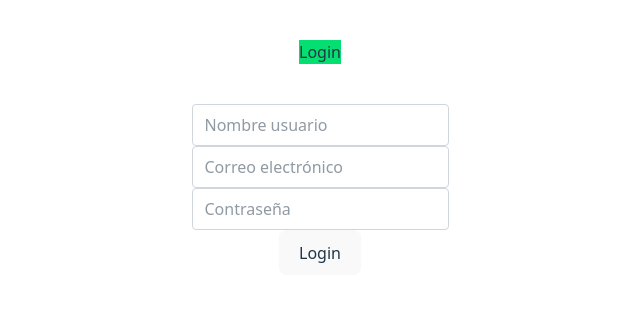
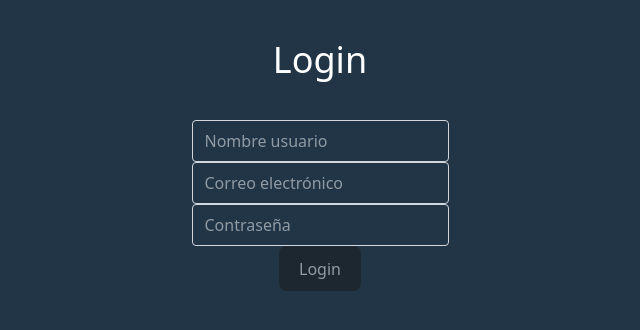
Before and after one commit to FJQuemada/TFG-Autoescuela, a React (Vite) app in the folder frontend/drivehub/: page /login in a window 1280 px wide. Shown: the top 330 px of the page, without its empty margins (320-960 px from the left). Built offline with nearby package versions, Linux system fonts and the light colour scheme.

Commit message:
no message

```diff
--- a/frontend/drivehub/src/index.css
+++ b/frontend/drivehub/src/index.css
@@ -51,13 +51,10 @@ button:focus-visible {
 
 @media (prefers-color-scheme: light) {
   :root {
-    color: #213547;
-    background-color: #ffffff;
+    color: #ffffff;
+    background-color: #213547;
   }
   a:hover {
     color: #747bff;
   }
-  button {
-    background-color: #f9f9f9;
-  }
 }
--- a/frontend/drivehub/src/pages/Login.jsx
+++ b/frontend/drivehub/src/pages/Login.jsx
@@ -32,12 +32,19 @@ const Login = () => {
 
     return (
         <div className="flex flex-col items-center ">
-            <h1 className="bg-green-400 mt-10">Login</h1>
-            <form action="" className="flex flex-col items-center mt-10" onSubmit={(e) => handleSumbit(e)}>
-                <input type="text" placeholder="Nombre usuario" value={usuario} onChange={(e) => setUsuario(e.target.value)} className="border border-gray-300 rounded px-3 py-2" />
-                <input type="text" placeholder="Correo electrónico" value={email} onChange={(e) => setEmail(e.target.value)} className="border border-gray-300 rounded px-3 py-2" />
-                <input type="password" placeholder="Contraseña" value={password} onChange={(e) => setPassword(e.target.value)} className="border border-gray-300 rounded px-3 py-2" />
-                <button type="submit">Login</button>
+            <h1 className="text-4xl mt-10">Login</h1>
+            <form action="" className="flex flex-col items-center mt-10 group" onSubmit={(e) => handleSumbit(e)}>
+                <input type="text" placeholder="Nombre usuario" required value={usuario} onChange={(e) => setUsuario(e.target.value)} className="border border-gray-300 rounded px-3 py-2" />
+                <input
+                    type="email"
+                    placeholder="Correo electrónico"
+                    required value={email}
+                    onChange={(e) => setEmail(e.target.value)}
+                    className="border border-gray-300 rounded px-3 py-2"
+                    pattern="^[a-zA-Z0-9]+@[a-zA-Z0-9]+\.[A-Za-z]+{2}$"
+                    title="Por favor escribe un correo electrónico válido" />
+                <input type="password" placeholder="Contraseña" required value={password} onChange={(e) => setPassword(e.target.value)} className="border border-gray-300 rounded px-3 py-2" />
+                <button type="submit" className='group-invalid:pointer-events-none group-invalid:opacity-50'>Login</button>
             </form>
         </div>
     );
```
Also changed, not shown: 1 other file (tests, documents, lock files or other folders).
